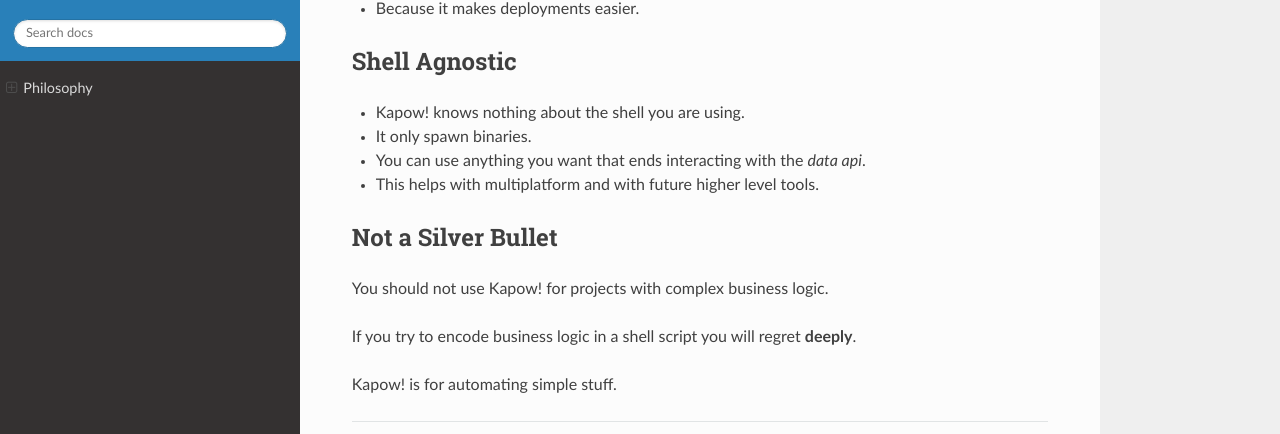
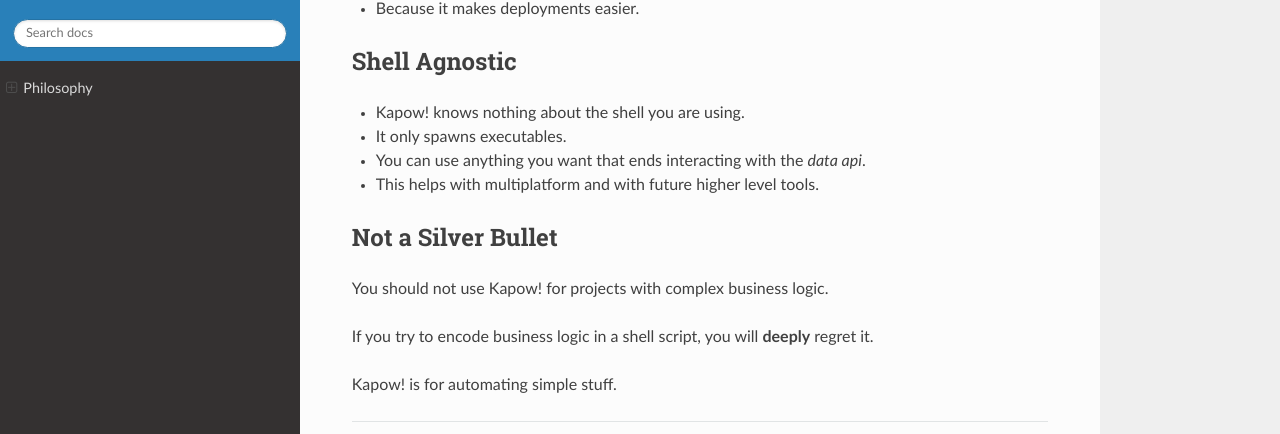
Before and after one commit to BBVA/kapow, a Sphinx documentation site: the page built from docs/source/theory/philosophy.rst, in a window 1280 px wide. Shown: the part 219-653 px from the top of the page. Built offline with Sphinx 7.4.7 and the Read the Docs theme 2.0.0, drawn with Linux system fonts in a browser that asks for light colours; pages that are not in the unit, such as notebooks, are missing from menus.

Commit message:
docs/philosophy.rst: style fixes

```diff
--- a/docs/source/theory/philosophy.rst
+++ b/docs/source/theory/philosophy.rst
@@ -12,7 +12,7 @@
 --------------
 
 - Kapow! knows nothing about the shell you are using.
-- It only spawn binaries.
+- It only spawns executables.
 - You can use anything you want that ends interacting with the `data
   api`.
 - This helps with multiplatform and with future higher level tools.
@@ -23,7 +23,7 @@
 
 You should not use Kapow! for projects with complex business logic.
 
-If you try to encode business logic in a shell script you will regret
-**deeply**.
+If you try to encode business logic in a shell script, you will **deeply**
+regret it.
 
 Kapow! is for automating simple stuff.
```
